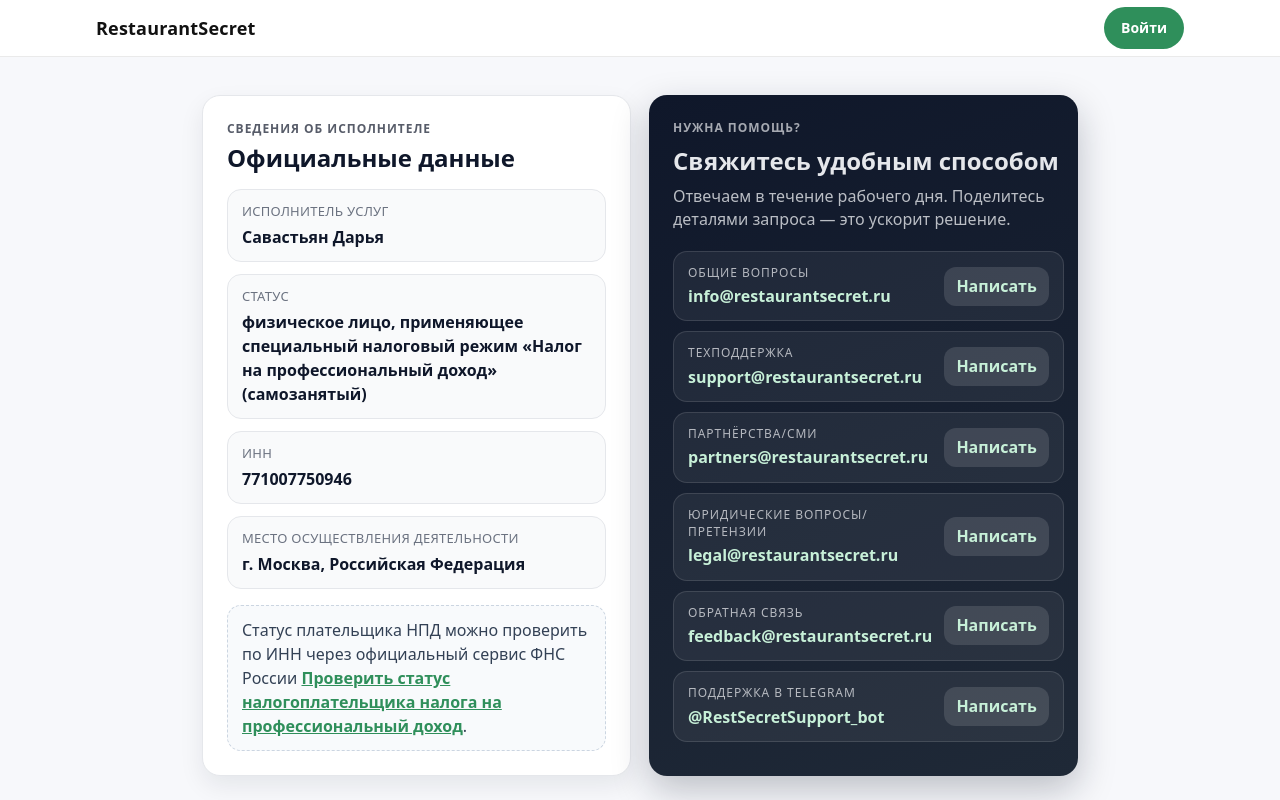
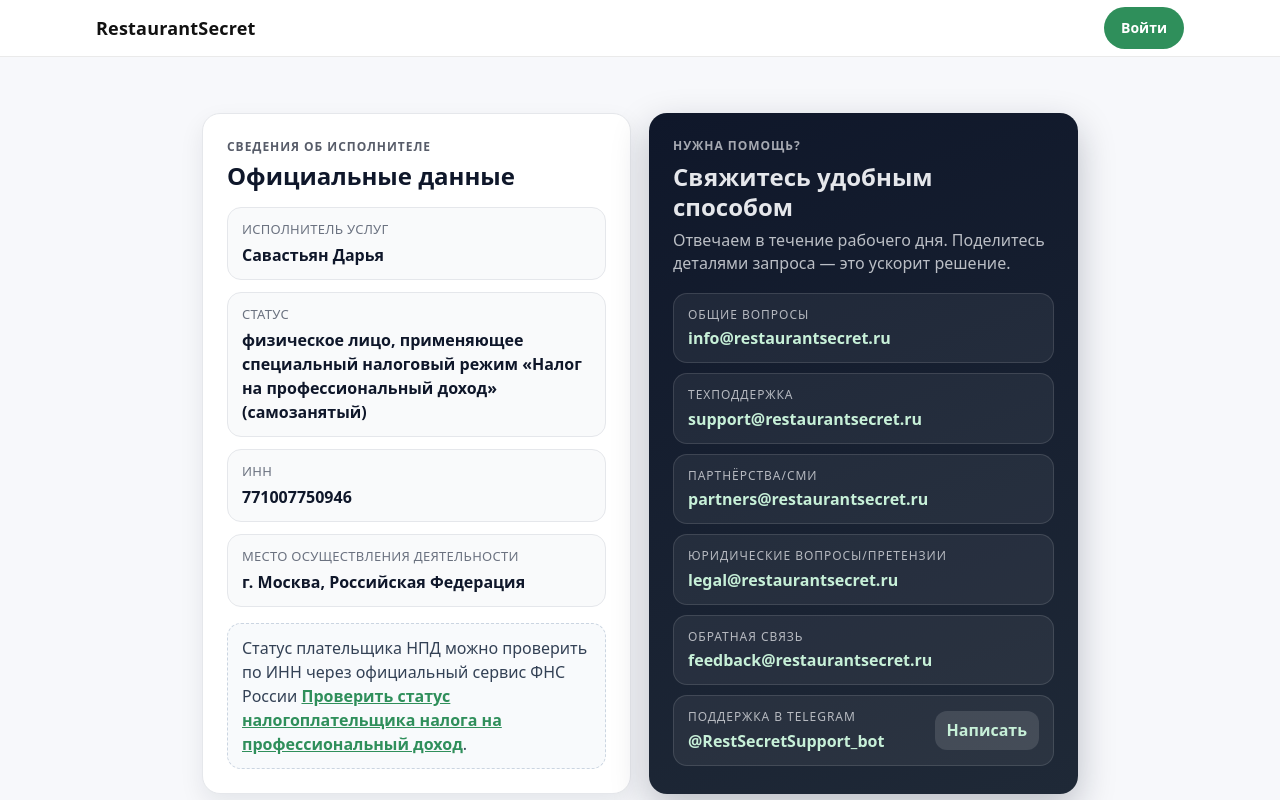
Before and after one commit to dsavastyan/restaurantsecret-web, a React (Vite) app: page /contact in a window 1280 px wide. Shown: the top 800 px of the page. Built offline with nearby package versions, Linux system fonts and the light colour scheme; no server answers.

Commit message:
Adjust contact spacing and CTA logic

```diff
--- a/src/pages/Contact.jsx
+++ b/src/pages/Contact.jsx
@@ -30,6 +30,7 @@ const contacts = [
     label: 'Поддержка в Telegram',
     value: '@RestSecretSupport_bot',
     href: 'http://t.me/RestSecretSupport_bot',
+    showCta: true,
   },
 ]
 
@@ -90,9 +91,11 @@ export default function Contact() {
                     {item.value}
                   </a>
                 </div>
-                <a className="contact-list__cta" href={item.href} target="_blank" rel="noreferrer">
-                  Написать
-                </a>
+                {item.showCta ? (
+                  <a className="contact-list__cta" href={item.href} target="_blank" rel="noreferrer">
+                    Написать
+                  </a>
+                ) : null}
               </li>
             ))}
           </ul>
--- a/src/styles.css
+++ b/src/styles.css
@@ -202,7 +202,7 @@ body { margin:0; font: 16px/1.45 system-ui, -apple-system, Segoe UI, Roboto, san
 .contact-wrapper.locked main { filter: blur(2px); pointer-events: none; user-select: none; }
 
 /* Contact page */
-.contact-page { background: #f7f8fb; color: #0f172a; }
+.contact-page { background: #f7f8fb; color: #0f172a; padding-top: 18px; }
 .contact-hero { background: linear-gradient(135deg, #e7f5ec 0%, #f0f5ff 60%, #ffffff 100%); border-bottom: 1px solid #e5e7eb; }
 .contact-hero__inner { padding: clamp(32px, 6vw, 64px) 12px; display: grid; gap: 14px; }
 .contact-hero__badge { display: inline-flex; align-items: center; gap: 8px; padding: 8px 12px; background: rgba(47, 143, 91, 0.12); color: #1f4a3e; border-radius: 999px; font-weight: 700; letter-spacing: 0.02em; }
```
